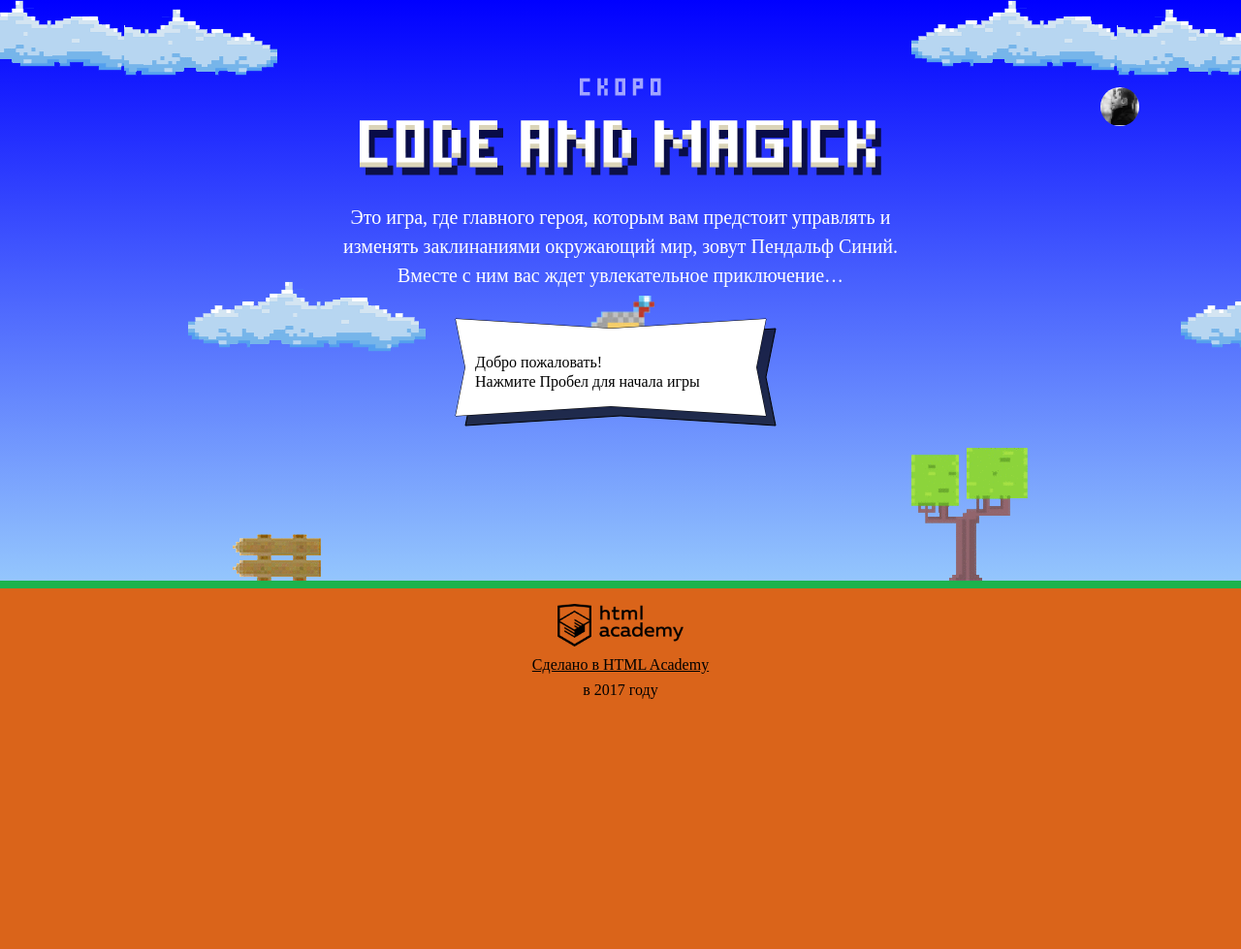
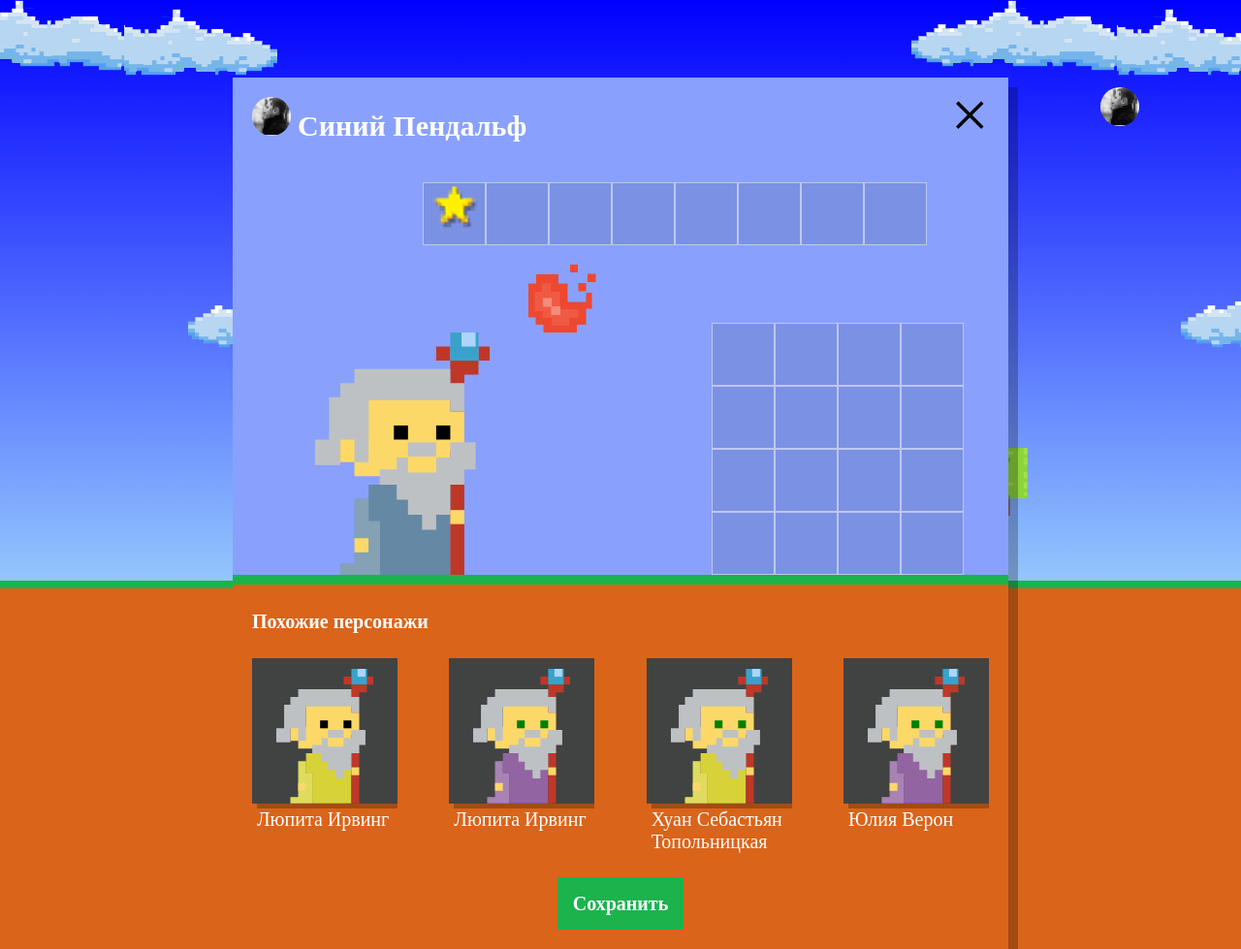
Before and after one commit to ewudes/code-and-magick, a website: page index.html in a window 1280 px wide. Shown: the whole page at 97% size. Before the commit the page ends 800 px from the top, so only its background shows below. Drawn offline with Linux system fonts and the light colour scheme; a web font is replaced by a local one.

Commit message:
created functions for adding elements in the character settings pop-up window

```diff
--- a/index.html
+++ b/index.html
@@ -248,6 +248,7 @@
         return gameFieldHeight / 3 - wizardHeight;
       }
     </script>
+    <script src="js/setup.js"></script>
     <script src="js/stat.js"></script>
     <script src="js/game.js"></script>
   </body>
--- /dev/null
+++ b/js/setup.js
@@ -0,0 +1,50 @@
+'use strict';
+
+var randomInt = function (min, max) {
+  var rand = min + Math.random() * (max + 1 - min);
+  return Math.floor(rand);
+};
+
+var getMockData = function () {
+  var arr = [];
+  var firstName = ['Иван', 'Хуан Себастьян', 'Мария', 'Кристоф', 'Виктор', 'Юлия', 'Люпита', 'Вашингтон'];
+  var lastName = ['да Марья', 'Верон', 'Мирабелла', 'Вальц', 'Онопко', 'Топольницкая', 'Нионго', 'Ирвинг'];
+  var coatColor = ['rgb(101, 137, 164)', 'rgb(241, 43, 107)', 'rgb(146, 100, 161)', 'rgb(56, 159, 117)', 'rgb(215, 210, 55)', 'rgb(0, 0, 0)'];
+  var eyesColor = ['black', 'red', 'blue', 'yellow', 'green'];
+
+  for (var i = 0; i < 4; i++) {
+    var obj = {
+      'wizard': {
+        'name': firstName[randomInt(0, firstName.length - 1)] + ' ' + lastName[randomInt(0, lastName.length - 1)],
+        'coatColor': coatColor[randomInt(0, coatColor.length - 1)],
+        'eyesColor': eyesColor[randomInt(0, eyesColor.length - 1)]
+      }
+    };
+    arr.push(obj);
+  }
+  return arr;
+};
+
+var userDialog = document.querySelector('.setup');
+userDialog.classList.remove('hidden');
+
+document.querySelector('.setup-similar').classList.remove('hidden');
+
+var similarListElement = document.querySelector('.setup-similar-list');
+var similarWizardTemplate = document.querySelector('#similar-wizard-template')
+  .content
+  .querySelector('.setup-similar-item');
+
+var renderWizard = function () {
+  var wizards = getMockData();
+
+  for (var j = 0; j < wizards.length; j++) {
+    var wizardElement = similarWizardTemplate.cloneNode(true);
+    wizardElement.querySelector('.setup-similar-label').textContent = wizards[j].wizard.name;
+    wizardElement.querySelector('.wizard-coat').style.fill = wizards[j].wizard.coatColor;
+    wizardElement.querySelector('.wizard-eyes').style.fill = wizards[j].wizard.eyesColor;
+    similarListElement.appendChild(wizardElement);
+  }
+};
+
+renderWizard();
```
